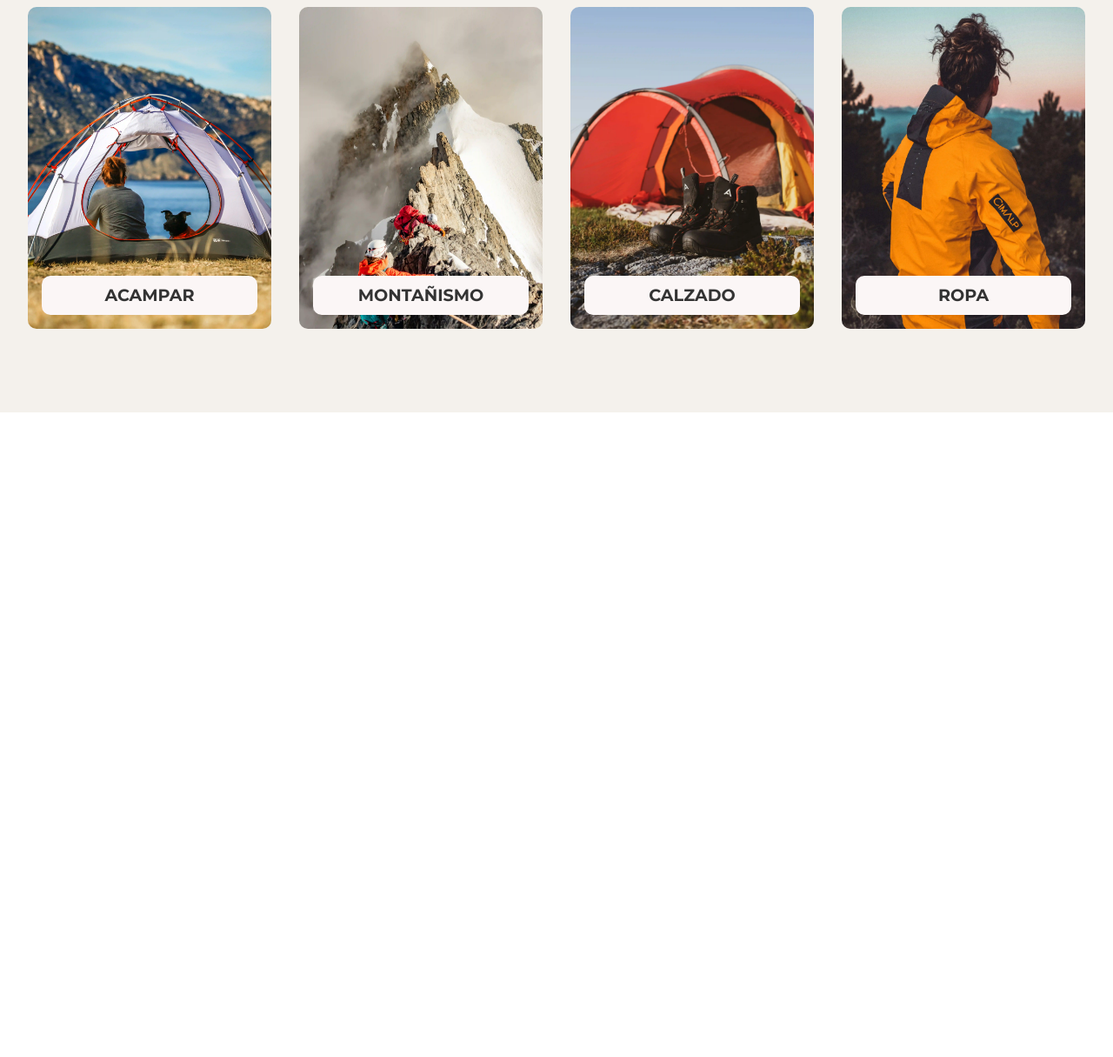
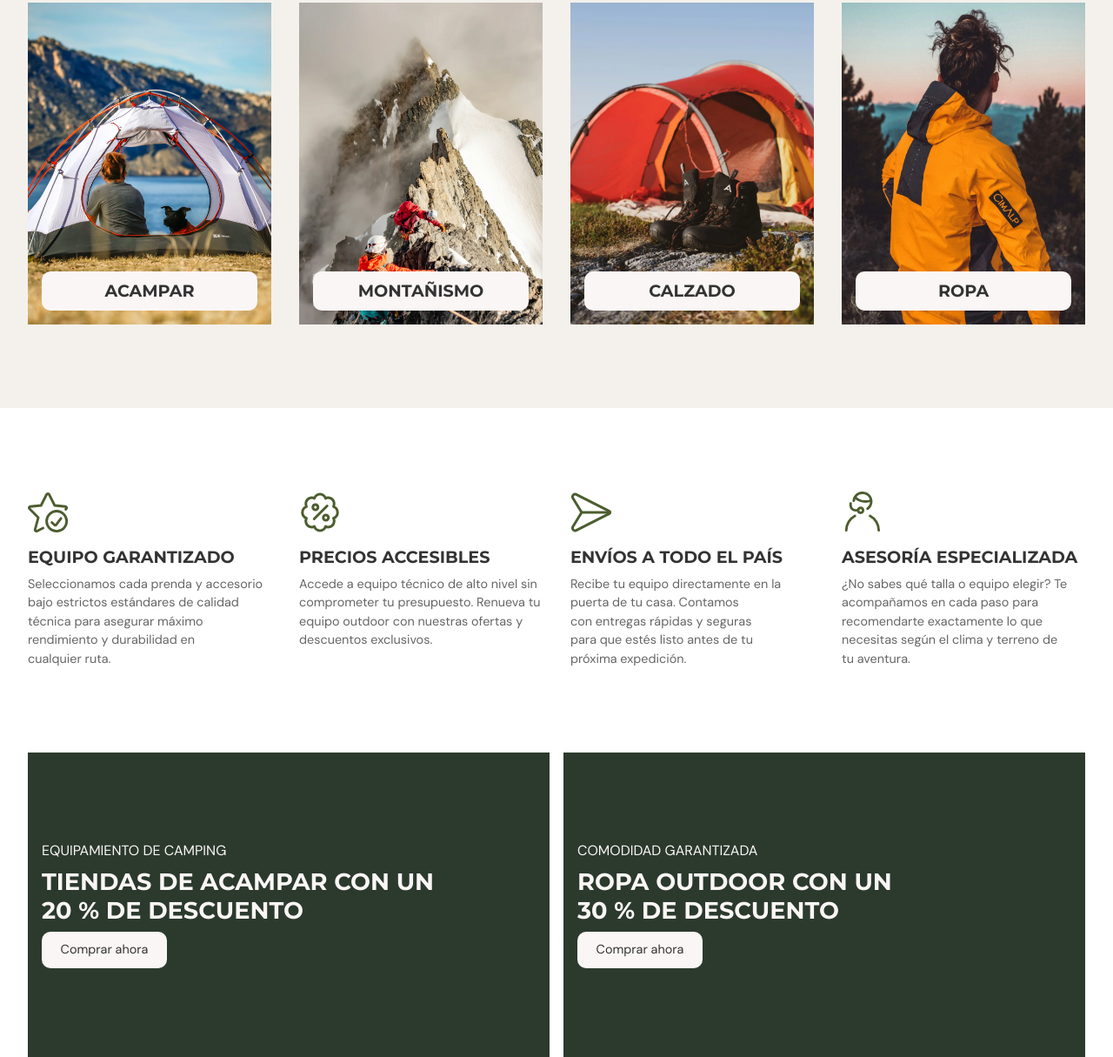
Before and after one commit to Mindmazing/outdoor-equipment-store, a website built with webpack: page src/template.html in a window 1280 px wide. Shown: the part 992-2207 px from the top of the page at 87% size. Before the commit the page ends 1466 px from the top, so only its background shows below. Built offline with nearby package versions, Linux system fonts and the light colour scheme.

Commit message:
style features section and add promotions section

```diff
--- a/src/css/style.css
+++ b/src/css/style.css
@@ -6,7 +6,7 @@
   --body-font-family: "DM Sans", sans-serif;
 
   /* Font Sizes */
-  --font-size-sm: 0.875rem;
+  --font-size-sm: 0.9rem;
   --font-size-base: 1rem;
   --font-size-lg: 1.2rem;
   --font-size-xl: 1.7rem;
@@ -22,8 +22,8 @@
 
   /* icon sizes */
   --icon-size-sm: 1.3rem;
-  --icon-size-base: 1.5rem;
-  --icon-size-large: 2rem;
+  --icon-size-base: 2rem;
+  --icon-size-large: 3rem;
 
   /* icon colors */
   --icon-white-color: brightness(0) saturate(100%) invert(99%) sepia(2%)
@@ -74,6 +74,11 @@ h3 {
   font-size: var(--font-size-lg);
 }
 
+p {
+  color: var(--text-color);
+  font-size: var(--font-size-sm);
+}
+
 input {
   width: 100%;
   padding: 0.5em 1em;
@@ -89,7 +94,7 @@ input:focus {
 }
 
 img[src$=".svg"] {
-  width: var(--icon-size-large);
+  width: var(--icon-size-base);
   filter: var(--icon-dark-color);
   display: inline;
 }
@@ -123,7 +128,7 @@ header > .top-header {
   display: flex;
   justify-content: space-between;
   align-items: center;
-  padding: 1em 2em;
+  padding: 0.8em 2em;
   font-size: var(--font-size-sm);
 }
 
@@ -141,6 +146,7 @@ header > .top-header {
 .top-header > .social-icons img {
   width: var(--icon-size-sm);
   filter: var(--icon-white-color);
+  display: block;
 }
 
 .top-header > .announcements {
@@ -190,6 +196,14 @@ header > .middle-header {
   justify-content: flex-end;
   gap: 1.5em;
   align-items: center;
+}
+
+.middle-header > div:last-child > div {
+  transition: var(--transition-time);
+}
+
+.middle-header > div:last-child > div:hover {
+  filter: var(--icon-accent-color);
 }
 
 .header-user-login {
@@ -286,7 +300,6 @@ nav a:hover {
 
 .category-card {
   height: 370px;
-  border-radius: var(--border-radius);
   flex: 1;
   display: flex;
   align-items: end;
@@ -328,3 +341,43 @@ nav a:hover {
   object-fit: cover;
   transition: var(--transition-time);
 }
+
+/* features */
+.features {
+  display: grid;
+  grid-template-columns: repeat(4, 1fr);
+  gap: 2em;
+  padding: 6em 2em;
+}
+
+.features-card {
+  display: flex;
+  flex-direction: column;
+  gap: 0.5em;
+}
+
+.features-card img {
+  width: var(--icon-size-large);
+  margin-bottom: 0.5em;
+  filter: var(--icon-dark-accent-color);
+}
+
+/* promotions */
+.promotions {
+  padding: 0 2em;
+  display: grid;
+  gap: 1em;
+  grid-template-columns: 1fr 1fr;
+}
+
+.promotions > div {
+  display: flex;
+  gap: 0.5em;
+  flex-direction: column;
+  color: var(--primary-color);
+  text-transform: uppercase;
+  justify-content: center;
+  height: 350px;
+  background-color: var(--dark-accent-color);
+  padding: 1em;
+}
--- a/src/template.html
+++ b/src/template.html
@@ -33,7 +33,7 @@
             src="./assets/icons/angle-left-svgrepo-com.svg"
             alt="left arrow"
           />
-          <p>20% de descuento al usar el codigo: TREKKHONDURAS</p>
+          <span>10% de descuento con el codigo: TREKKHONDURAS</span>
           <img
             src="./assets/icons/angle-right-svgrepo-com.svg"
             alt="right arrow"
@@ -156,7 +156,67 @@
           </div>
         </div>
       </section>
-      <section class="about-us"></section>
+      <section class="features">
+        <div class="features-card">
+          <img src="./assets/icons/star-check-svgrepo-com.svg" alt="icon" />
+
+          <h3>EQUIPO GARANTIZADO</h3>
+          <p>
+            Seleccionamos cada prenda y accesorio bajo estrictos estándares de
+            calidad técnica para asegurar máximo rendimiento y durabilidad en
+            cualquier ruta.
+          </p>
+        </div>
+        <div class="features-card">
+          <img src="./assets/icons/discount-svgrepo-com.svg" alt="icon" />
+
+          <h3>PRECIOS ACCESIBLES</h3>
+          <p>
+            Accede a equipo técnico de alto nivel sin comprometer tu
+            presupuesto. Renueva tu equipo outdoor con nuestras ofertas y
+            descuentos exclusivos.
+          </p>
+        </div>
+        <div class="features-card">
+          <img src="./assets/icons/send-svgrepo-com.svg" alt="icon" />
+
+          <h3>ENVÍOS A TODO EL PAÍS</h3>
+          <p>
+            Recibe tu equipo directamente en la puerta de tu casa. Contamos con
+            entregas rápidas y seguras para que estés listo antes de tu próxima
+            expedición.
+          </p>
+        </div>
+        <div class="features-card">
+          <img src="./assets/icons/support-svgrepo-com.svg" alt="icon" />
+
+          <h3>ASESORÍA ESPECIALIZADA</h3>
+          <p>
+            ¿No sabes qué talla o equipo elegir? Te acompañamos en cada paso
+            para recomendarte exactamente lo que necesitas según el clima y
+            terreno de tu aventura.
+          </p>
+        </div>
+      </section>
+      <section class="promotions">
+        <div>
+          <span>Equipamiento de camping</span>
+          <h2>
+            Tiendas de acampar con un <br />
+            20 % de descuento
+          </h2>
+          <button class="btn-primary">Comprar ahora</button>
+        </div>
+
+        <div>
+          <span>Comodidad garantizada</span>
+          <h2>
+            Ropa outdoor con un <br />
+            30 % de descuento
+          </h2>
+          <button class="btn-primary">Comprar ahora</button>
+        </div>
+      </section>
     </main>
   </body>
 </html>
```
Also changed, not shown: src/assets/icons/discount-svgrepo-com.svg (added), src/assets/icons/send-svgrepo-com.svg (added), src/assets/icons/star-check-svgrepo-com.svg (added), src/assets/icons/support-svgrepo-com.svg (added).
